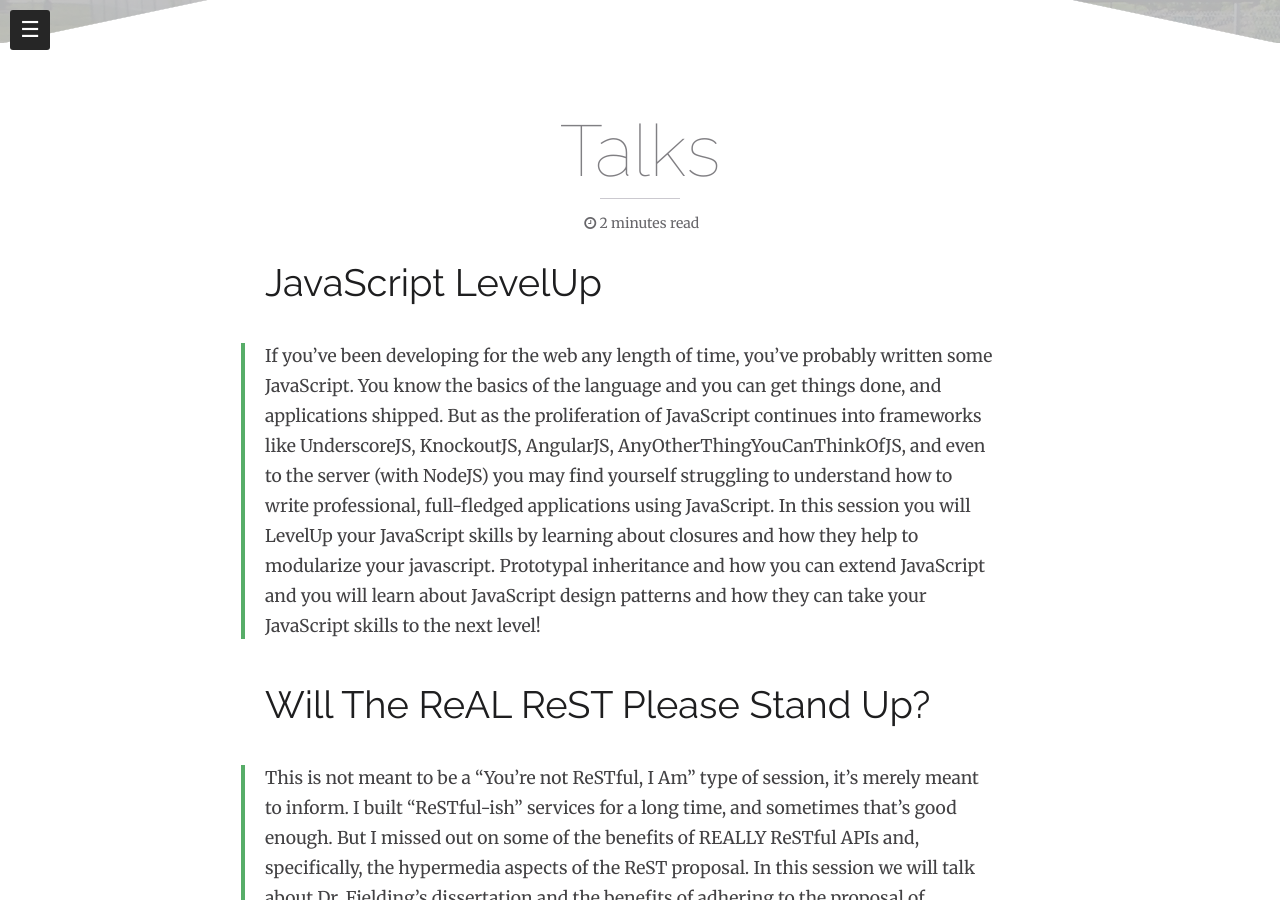
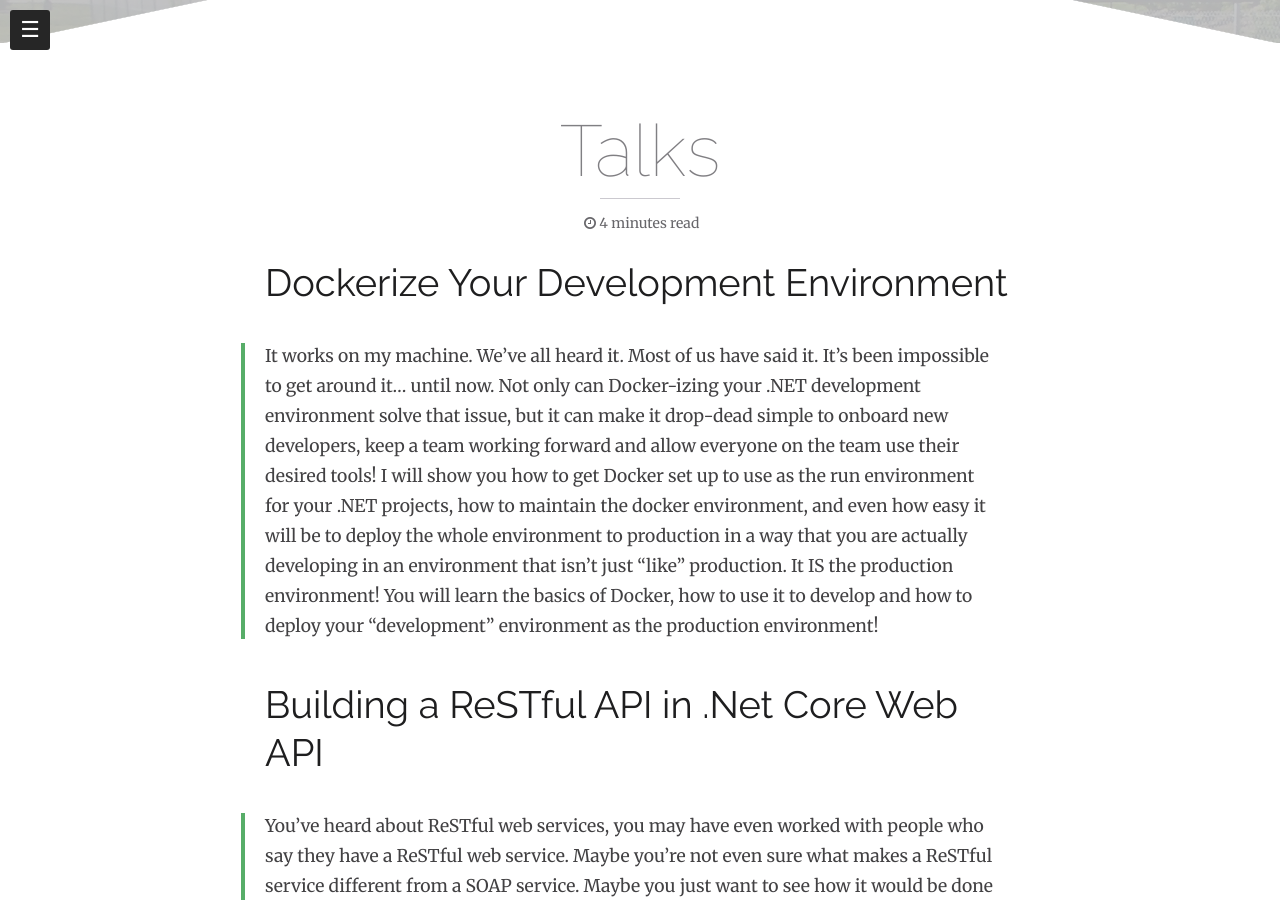
Before and after one commit to leebrandt/leebrandt.github.io, a Jekyll site: the page built from talks.md, in a window 1280 px wide and 900 px high, scrolled down 497 px. Built offline with Jekyll 4.4.1, drawn with Linux system fonts in a browser that asks for light colours; nearby versions of some CDN libraries; comment, search, counter and statistics services are not loaded; some of the changed text lies outside the part shown.

Commit message:
Added some talks

```diff
--- a/talks.md
+++ b/talks.md
@@ -4,6 +4,21 @@ title: Talks
 permalink: /talks/
 headline: Available Talks
 ---
+
+Dockerize Your Development Environment
+===
+>It works on my machine. We’ve all heard it. Most of us have said it. It’s been impossible to get around it… until now. Not only can Docker-izing your .NET development environment solve that issue, but it can make it drop-dead simple to onboard new developers, keep a team working forward and allow everyone on the team use their desired tools!
+I will show you how to get Docker set up to use as the run environment for your .NET projects, how to maintain the docker environment, and even how easy it will be to deploy the whole environment to production in a way that you are actually developing in an environment that isn’t just “like” production. It IS the production environment!
+You will learn the basics of Docker, how to use it to develop and how to deploy your “development” environment as the production environment!
+
+Building a ReSTful API in .Net Core Web API
+===
+>You've heard about ReSTful web services, you may have even worked with people who say they have a ReSTful web service. Maybe you're not even sure what makes a ReSTful service different from a SOAP service. Maybe you just want to see how it would be done in .NET Core.
+I will show you how to develop truly ReSTful web services using Microsoft's latest version of the .NET framework and in particular, the newest version of Web API! I will show you how to expose Hypermedia within your new API and what the benefits are. You will learn the basics of setting up Web API in .NET Core and how to make it sing ReSTfully!
+
+React And Your .NET Core MVC App or React + ASP.NET Core = Awesome!
+===
+>Developing React applications usually mean developing a back end with .NET Core or NodeJS, and then a separate “plain-old” React app. This is great for applications with a “back-end” team and a “front-end” team. But in a LOT of situations, there’s only one team building the application and create a single code base with good separation between the front end and back end can be complicated. I will show you how to take the generated MVC application and integrate React with it in a way that keeps the layers separated, but easily deployable as a single app!
 
 JavaScript LevelUp
 ===
@@ -13,7 +28,7 @@ Will The ReAL ReST Please Stand Up?
 ===
 >This is not meant to be a "You're not ReSTful, I Am" type of session, it's merely meant to inform. I built "ReSTful-ish" services for a long time, and sometimes that's good enough. But I missed out on some of the benefits of REALLY ReSTful APIs and, specifically, the hypermedia aspects of the ReST proposal. In this session we will talk about Dr. Fielding's dissertation and the benefits of adhering to the proposal of Representational State Transfer, and when pragmatism should win.
 
-Agile Transitions From The Trenches
+Real Agile for Real Software
 ===
 >There's been a lot of talk recently about Agile software development. As people try to make the transition, they generally find themselves stumbling and maybe even giving up on Agile altogether. In this session I will help you understand discuss what Agile is, and what it isn’t. I will tell you about the differences between “Big A” Agile and “Little A” agile. I’ll tell you real stories from real agile transformations, and you’ll learn common problems that most companies face during an agile transformation and how to overcome those challenges.
 
```
